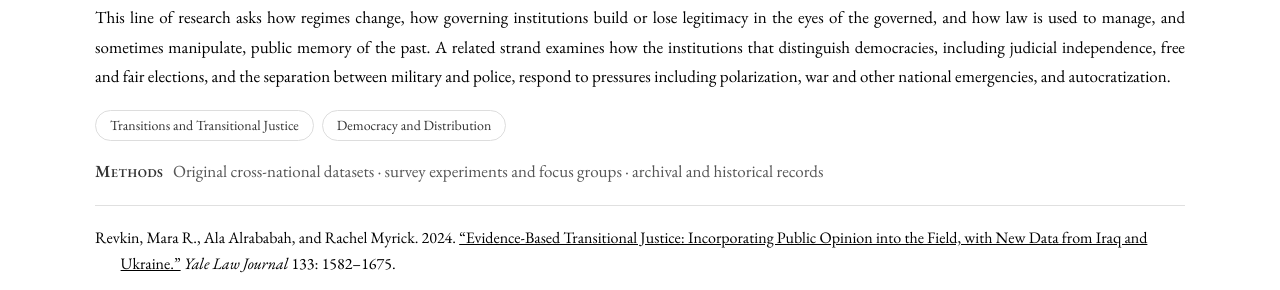
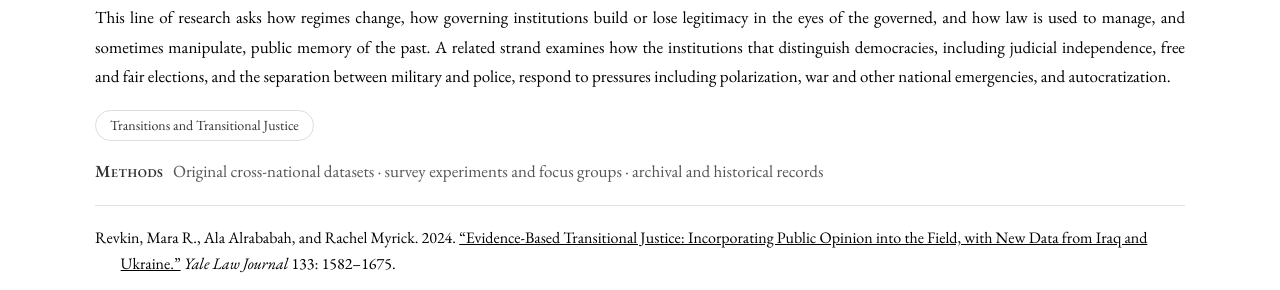
Before and after one commit to mrevkin/mrevkin.github.io, a Jekyll site: the page research.html, which Jekyll copies as it is, in a window 1280 px wide and 900 px high, scrolled down 744 px. Shown: the part 144-434 px from the top of the window. Built offline with Jekyll 4.4.1, drawn with Linux system fonts in a browser that asks for light colours.

Commit message:
Hide the Democracy and Distribution strand filter until a paper is posted

```diff
--- a/research.html
+++ b/research.html
@@ -74,7 +74,7 @@
       <p class="img-caption">Protesters carrying a banner reading &ldquo;No to the coup&rdquo; (<span lang="ar" dir="rtl">&#1604;&#1575; &#1604;&#1604;&#1575;&#1606;&#1602;&#1604;&#1575;&#1576;</span>), Cairo, July 2013 (Revkin 2013)</p>
       <div class="theme-body">
         <p>This line of research asks how regimes change, how governing institutions build or lose legitimacy in the eyes of the governed, and how law is used to manage, and sometimes manipulate, public memory of the past. A related strand examines how the institutions that distinguish democracies, including judicial independence, free and fair elections, and the separation between military and police, respond to pressures including polarization, war and other national emergencies, and autocratization.</p>
-        <div class="strands"><button class="strand-btn" data-s="tj" aria-pressed="false">Transitions and Transitional Justice</button><button class="strand-btn" data-s="dd" aria-pressed="false">Democracy and Distribution</button></div>
+        <div class="strands"><button class="strand-btn" data-s="tj" aria-pressed="false">Transitions and Transitional Justice</button></div>
         <p class="theme-methods"><strong>Methods</strong> Original cross-national datasets &middot; survey experiments and focus groups &middot; archival and historical records</p>
         <ul class="theme-works">
           <li data-m="surveys legal" data-c="iraq ukraine" data-s="tj">Revkin, Mara R., Ala Alrababah, and Rachel Myrick. 2024. <a href="evidence-based-transitional-justice.html">&ldquo;Evidence-Based Transitional Justice: Incorporating Public Opinion into the Field, with New Data from Iraq and Ukraine.&rdquo;</a> <em>Yale Law Journal</em> 133: 1582&ndash;1675.</li>
```
